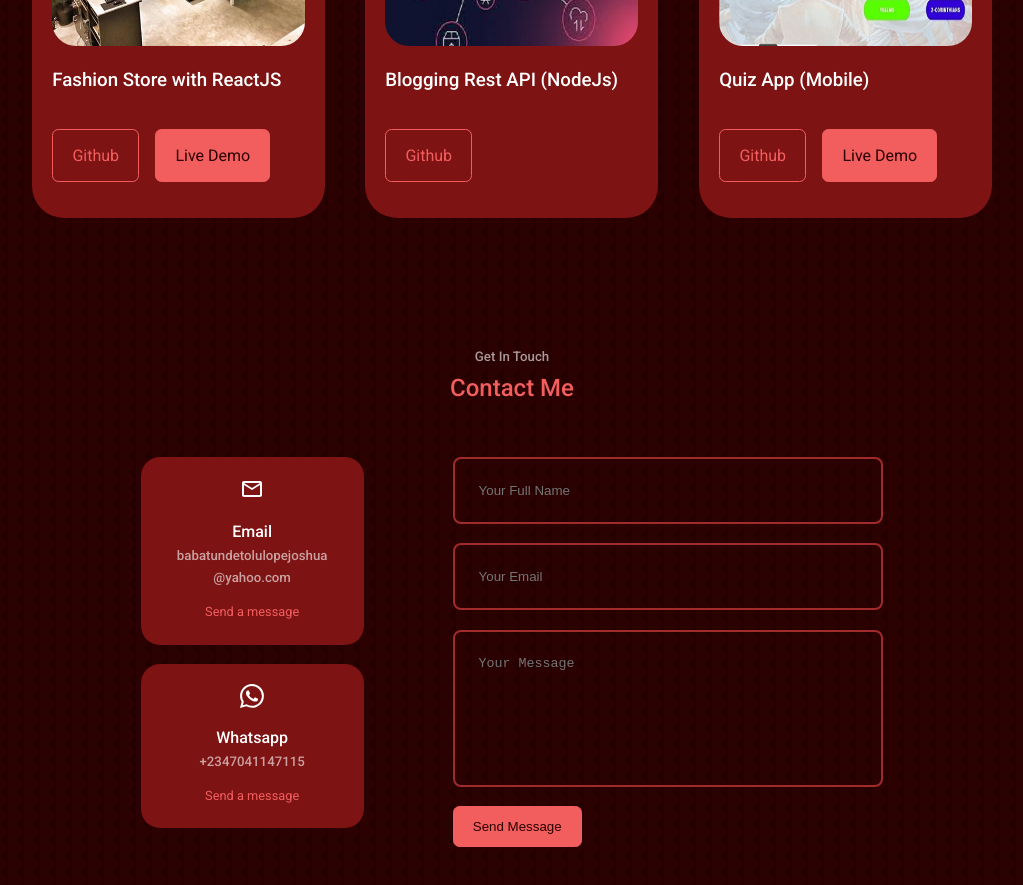
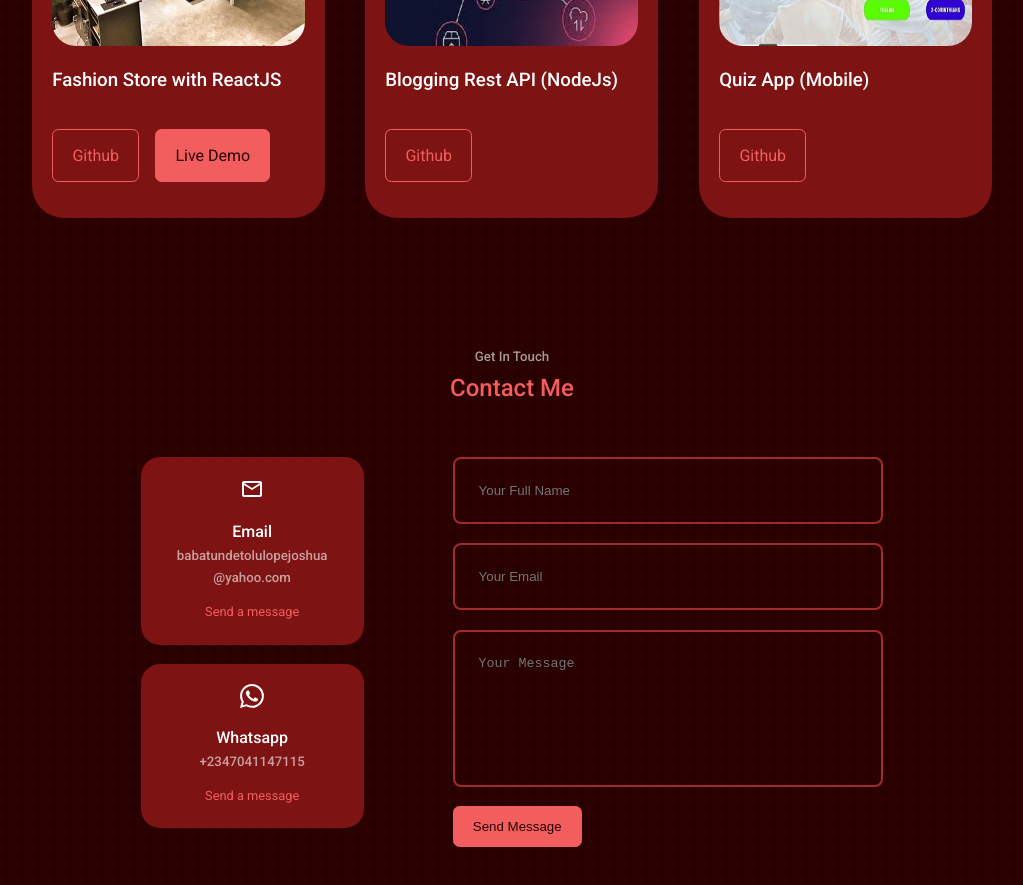
Before and after one commit to TolulopeJoshua/tolulopejoshua.github.io, a React (Create React App) app: page / in a window 1280 px wide. Shown: the part 3760-4645 px from the top of the page, without its empty margins (128-1151 px from the left). Built offline with nearby package versions, Linux system fonts and the light colour scheme.

Commit message:
rm playstore link

```diff
--- a/src/components/portfolio/Portfolio.jsx
+++ b/src/components/portfolio/Portfolio.jsx
@@ -81,7 +81,7 @@ const Portfolio = () => {
           <h3>Quiz App (Mobile)</h3>
           <div className="portfolio__item-cta">
             <a href="https://github.com/TolulopeJoshua/Quiz---Guess-the-Chapter" className='btn' target='_blank' rel="noreferrer">Github</a>
-            <a href="https://play.google.com/store/apps/details?id=com.bibleworld.biblequiz_guessthebook" className="btn btn-primary" target='_blank' rel="noreferrer">Live Demo</a>
+            {/* <a href="https://play.google.com/store/apps/details?id=com.bibleworld.biblequiz_guessthebook" className="btn btn-primary" target='_blank' rel="noreferrer">Live Demo</a> */}
           </div>
         </article>
       </div>
```
